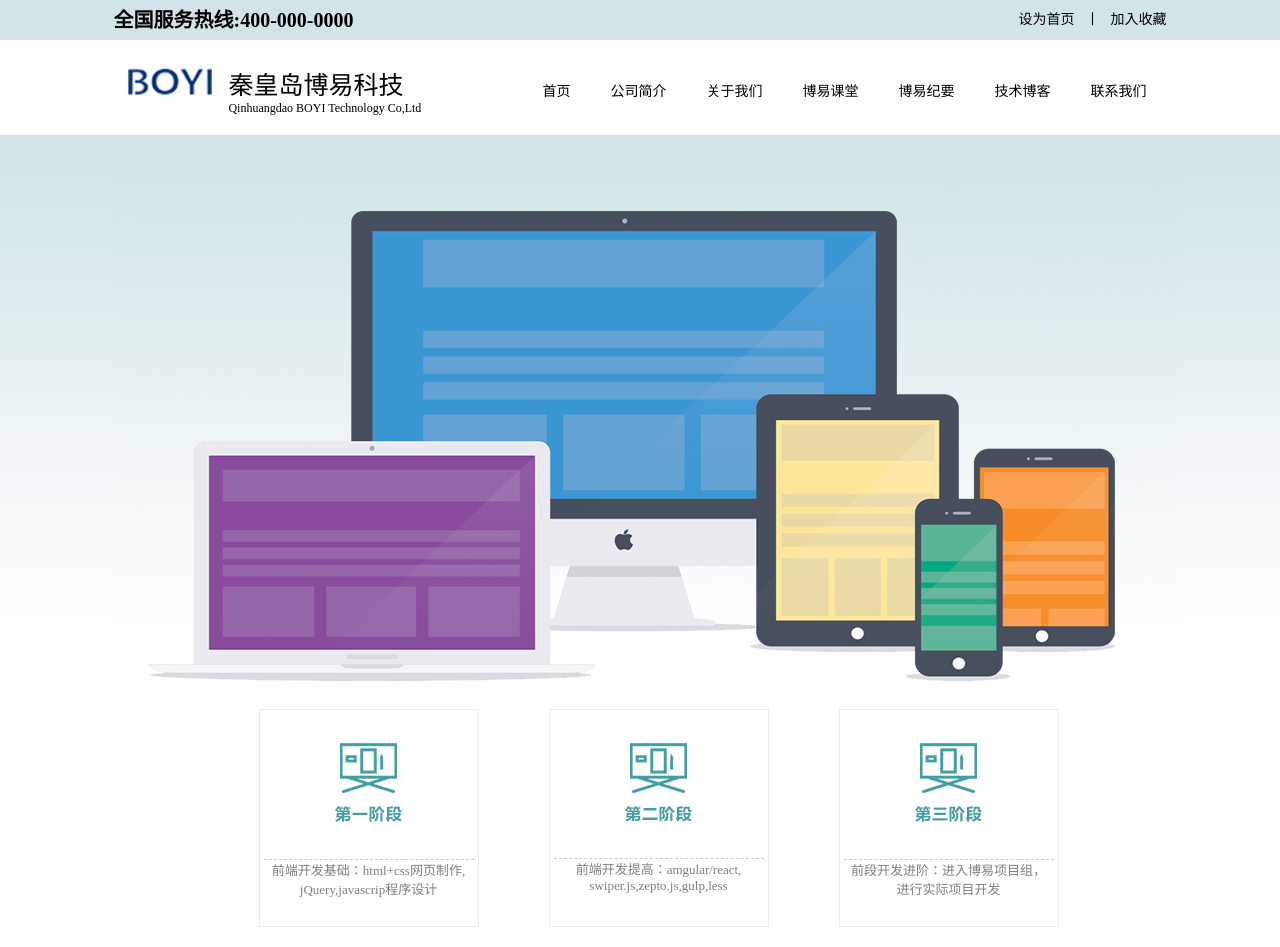
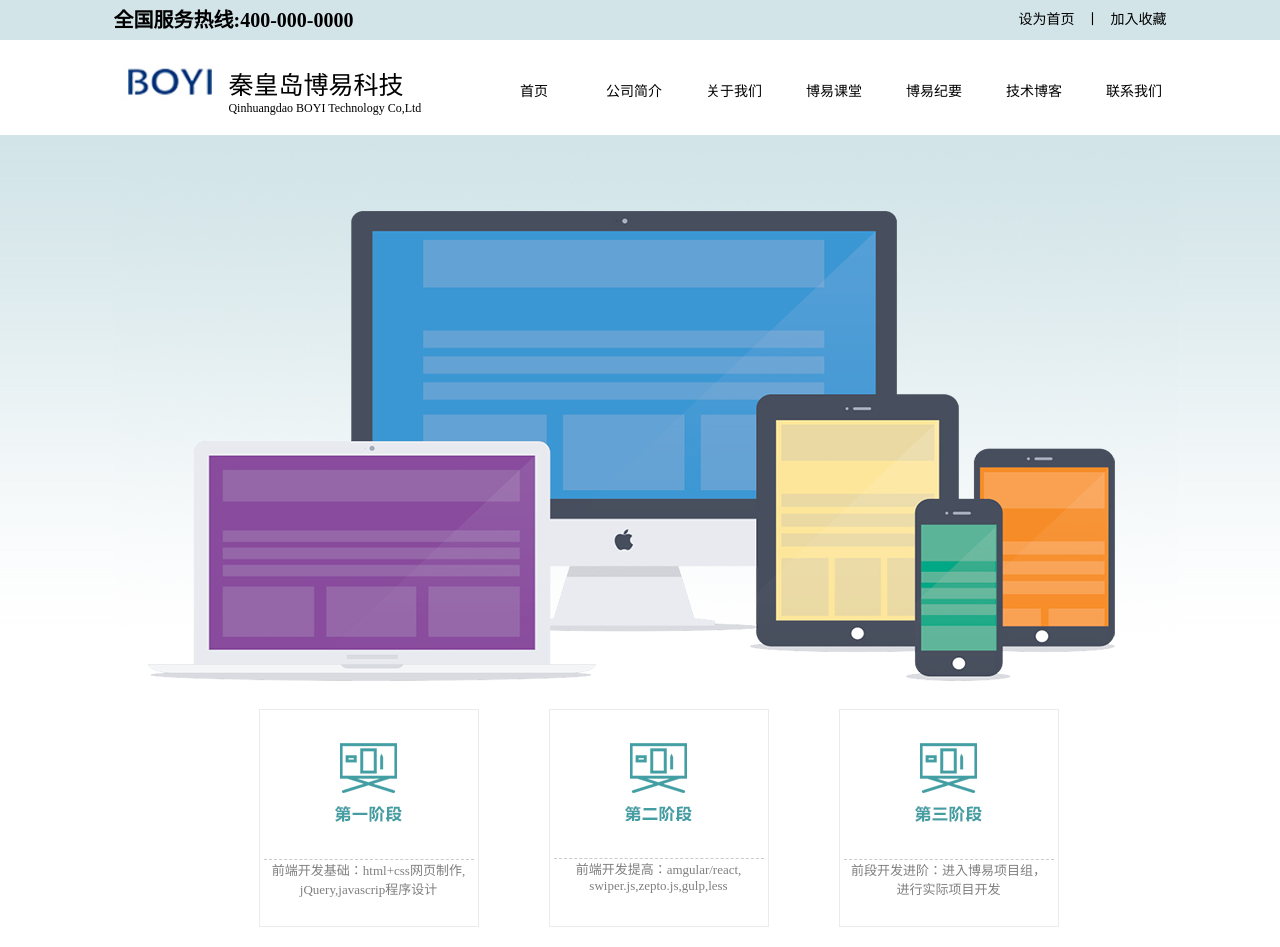
Before and after one commit to lizhenxing11/lizhenxing11.github, a plain HTML site: page 作业/作业2.html in a window 1280 px wide. Shown: the top 947 px of the page. Drawn offline with Linux system fonts and the light colour scheme.

Commit message:
没修改

```diff
--- a/作业/作业2.css
+++ b/作业/作业2.css
@@ -85,12 +85,24 @@
 			margin-top: 40px;
 			font-size: 14px;
 			font-family: '微软雅黑';
+			height: 55px;
+			width: 60px;
+		}
+		.topb .nav .box1{
+			width: 95px;
+			height: 55px;
+
 		}
 		.topb .nav a{
 			color:black;
+			text-align: center;
+
 		}
 		.topb .nav{
 			float:right;
+		}
+		.topb .nav li:hover .box1{
+			border-bottom: 7px solid #3c9cd3;
 		}
 
 		.center .bg{
@@ -425,7 +437,8 @@
 			margin: 0px auto;
 		}
 		.footer .bottom li{
-			list-style:w
+			list-style:inside;
+			float: left;
 		}
 		.footer .bottom a{
 			font-size: 14px;
--- a/作业/作业2.html
+++ b/作业/作业2.html
@@ -30,13 +30,13 @@
 					<li class="Q">Qinhuangdao BOYI Technology Co,Ltd</li>
 				</ul>
 				<ul class="nav">
-					<li><a href="">首页</a></li>
-					<li><a href="">公司简介</a></li>
-					<li><a href="">关于我们</a></li>
-					<li><a href="">博易课堂</a></li>
-					<li><a href="">博易纪要</a></li>
-					<li><a href="">技术博客</a></li>
-					<li><a href="">联系我们</a></li>
+					<li><div class="box1"><a href="">首页</a></div></li>
+					<li><div class="box1"><a href="">公司简介</a></div></li>
+					<li><div class="box1"><a href="">关于我们</a></div></li>
+					<li><div class="box1"><a href="">博易课堂</a></div></li>
+					<li><div class="box1"><a href="">博易纪要</a></div></li>
+					<li><div class="box1"><a href="">技术博客</a></div></li>
+					<li><div class="box1"><a href="">联系我们</a></div></li>
 				</ul>
 			</div>
 		</div>
```
